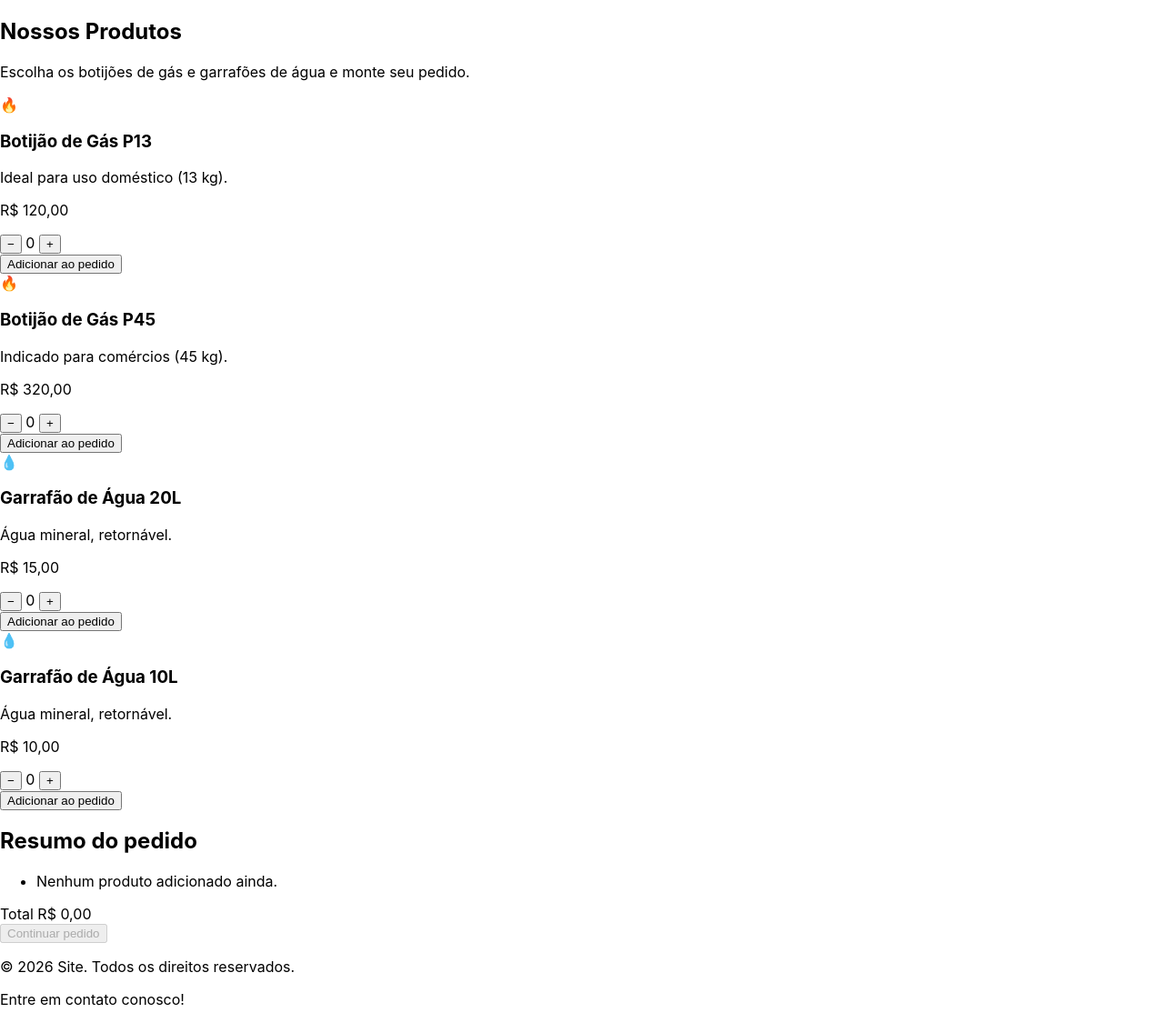
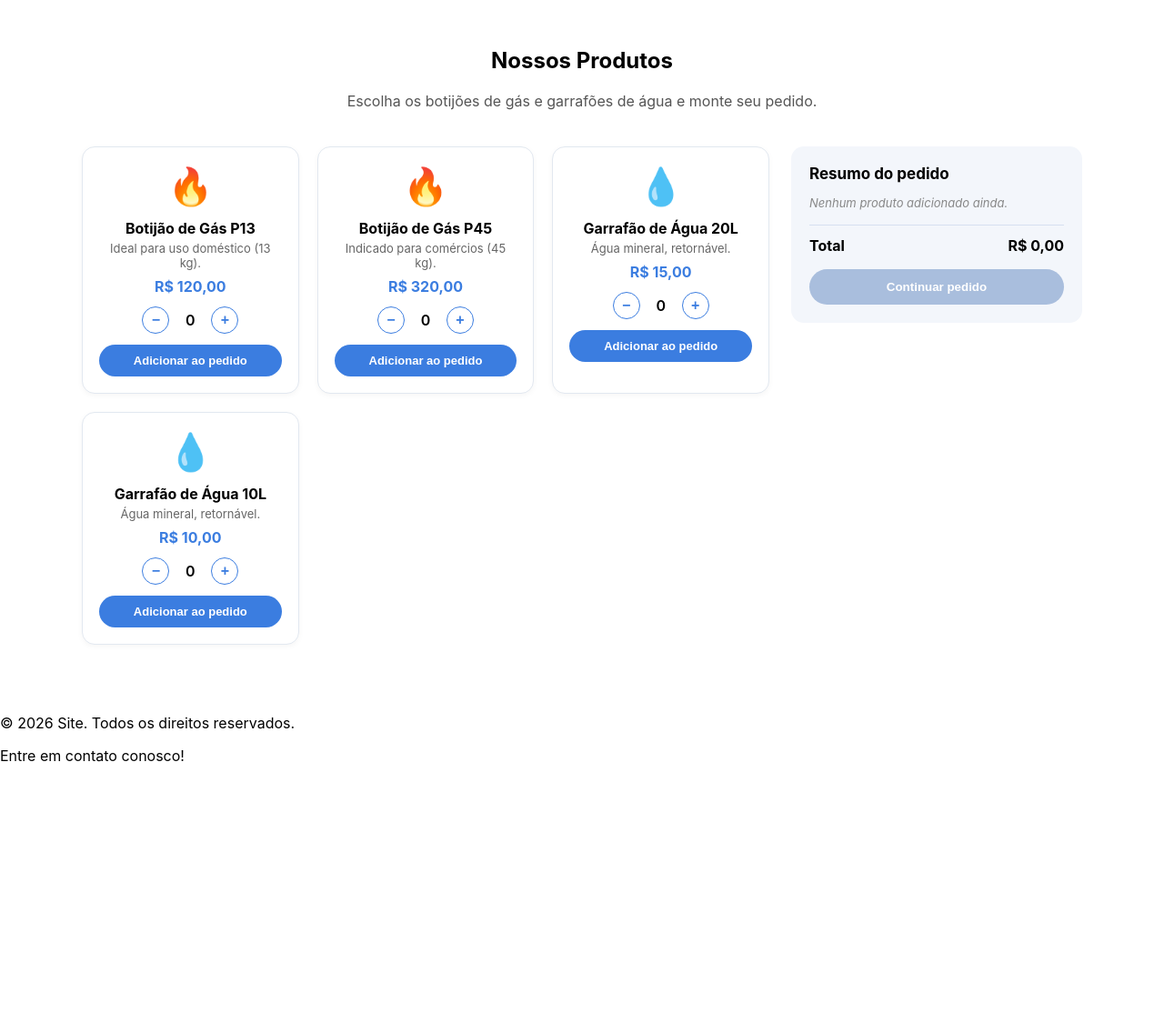
Before and after one commit to Madu-rsd/Plataforma-de-Gerenciamento-e-Vendas-de-Gas-e-agua, a Django app: page /produtos/ in a window 1280 px wide. Shown: the part 67-1192 px from the top of the page at 91% size. After the commit the page ends 905 px from the top, so only its background shows below. Run offline with Django 5.2, Linux system fonts and the light colour scheme.

Commit message:
Ajustes na tela de produtos

```diff
--- a/static/css/style.css
+++ b/static/css/style.css
@@ -578,3 +578,182 @@ body {
   @media (max-width: 360px) {
     .pedido .tab, .pedido .categoria-btn { font-size: 12.5px; padding: 9px 4px; }
   }
+
+  /* Estilos exclusivos da tela de Produtos (RF02, RF03, RF06) */
+
+.produtos-header {
+  text-align: center;
+  padding: 32px 20px 8px;
+}
+
+.produtos-header p {
+  color: #555;
+}
+
+.produtos-container {
+  display: flex;
+  align-items: flex-start;
+  gap: 24px;
+  max-width: 1100px;
+  margin: 0 auto;
+  padding: 16px 24px 60px;
+}
+
+.produtos-grid {
+  flex: 1;
+  display: grid;
+  grid-template-columns: repeat(auto-fill, minmax(220px, 1fr));
+  gap: 20px;
+}
+
+.produto-card {
+  background: #fff;
+  border: 1px solid #E2E8F0;
+  border-radius: 14px;
+  padding: 18px;
+  text-align: center;
+  box-shadow: 0 2px 6px rgba(0, 0, 0, 0.04);
+  display: flex;
+  flex-direction: column;
+  align-items: center;
+}
+
+.produto-imagem {
+  font-size: 40px;
+  margin-bottom: 8px;
+}
+
+.produto-card h3 {
+  margin: 4px 0;
+  font-size: 16px;
+}
+
+.produto-descricao {
+  font-size: 13px;
+  color: #666;
+  margin: 0 0 8px;
+}
+
+.produto-preco {
+  font-weight: 700;
+  color: var(--azul);
+  margin: 0 0 12px;
+}
+
+.produto-quantidade {
+  display: flex;
+  align-items: center;
+  gap: 14px;
+  margin-bottom: 12px;
+}
+
+.btn-qtd {
+  width: 30px;
+  height: 30px;
+  border-radius: 50%;
+  border: 1px solid var(--azul);
+  background: #fff;
+  color: var(--azul);
+  font-size: 16px;
+  font-weight: 700;
+  cursor: pointer;
+  line-height: 1;
+}
+
+.btn-qtd:hover {
+  background: var(--azul);
+  color: #fff;
+}
+
+.qtd-valor {
+  min-width: 18px;
+  font-weight: 600;
+}
+
+.btn-adicionar {
+  width: 100%;
+  background: var(--azul);
+  color: #fff;
+  border: none;
+  padding: 10px;
+  border-radius: 20px;
+  font-weight: 600;
+  font-size: 13px;
+  cursor: pointer;
+}
+
+.btn-adicionar:hover {
+  opacity: 0.9;
+}
+
+/* Resumo do pedido (carrinho) */
+.resumo-pedido {
+  width: 280px;
+  flex-shrink: 0;
+  background: #F3F6FB;
+  border-radius: 14px;
+  padding: 20px;
+  position: sticky;
+  top: 20px;
+}
+
+.resumo-pedido h2 {
+  margin-top: 0;
+  font-size: 17px;
+}
+
+.resumo-itens {
+  list-style: none;
+  padding: 0;
+  margin: 0 0 16px;
+  display: flex;
+  flex-direction: column;
+  gap: 8px;
+}
+
+.resumo-itens li {
+  display: flex;
+  justify-content: space-between;
+  font-size: 13px;
+  color: #333;
+}
+
+.resumo-vazio {
+  color: #888 !important;
+  font-style: italic;
+}
+
+.resumo-total {
+  display: flex;
+  justify-content: space-between;
+  font-weight: 700;
+  padding-top: 12px;
+  border-top: 1px solid #D6E0F0;
+  margin-bottom: 16px;
+}
+
+.btn-finalizar {
+  width: 100%;
+  background: var(--azul);
+  color: #fff;
+  border: none;
+  padding: 12px;
+  border-radius: 22px;
+  font-weight: 700;
+  cursor: pointer;
+}
+
+.btn-finalizar:disabled {
+  background: #A9BEDD;
+  cursor: not-allowed;
+}
+
+@media (max-width: 720px) {
+  .produtos-container {
+      flex-direction: column;
+  }
+  .resumo-pedido {
+      width: 100%;
+      position: static;
+  }
+}
```
